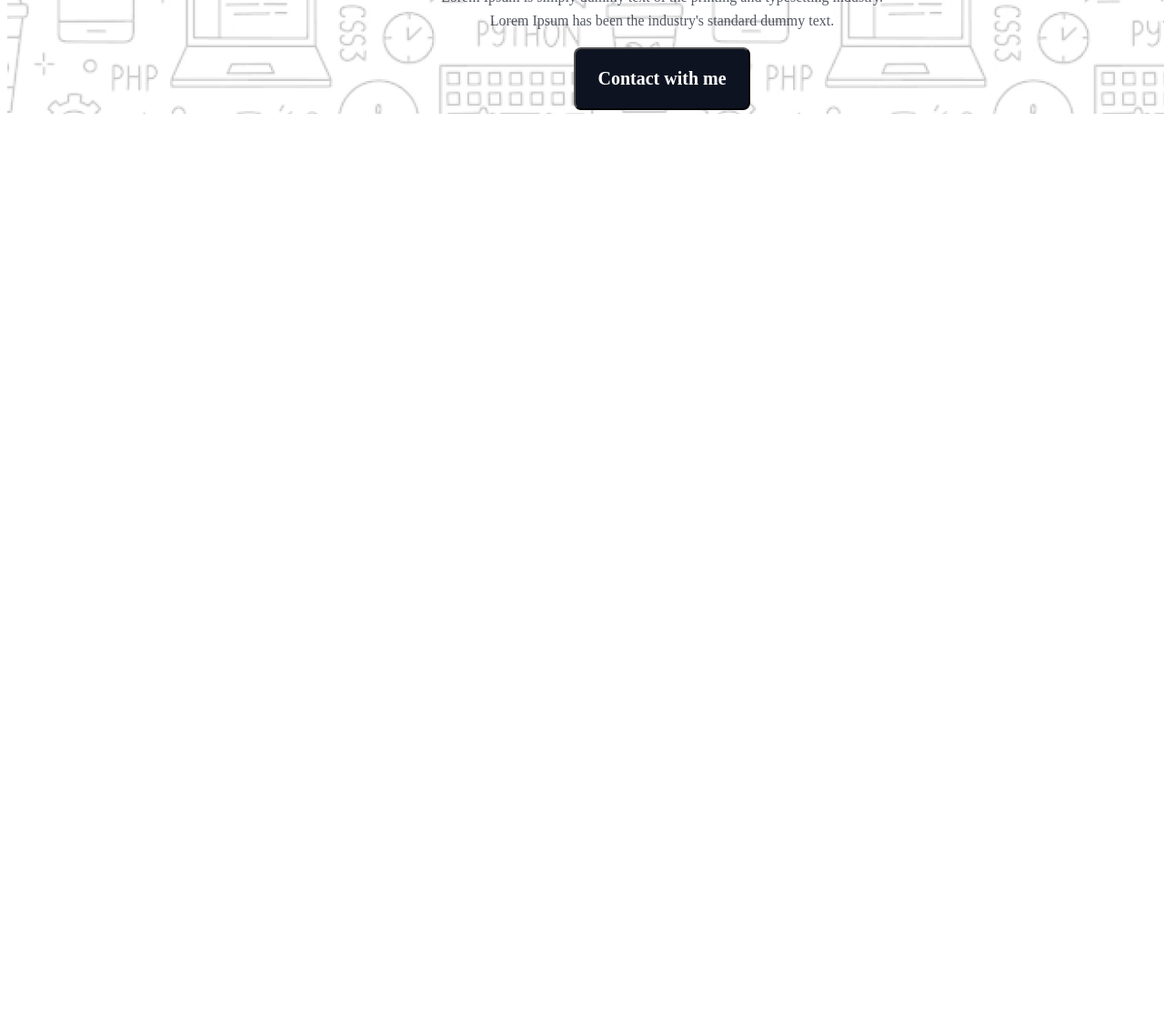
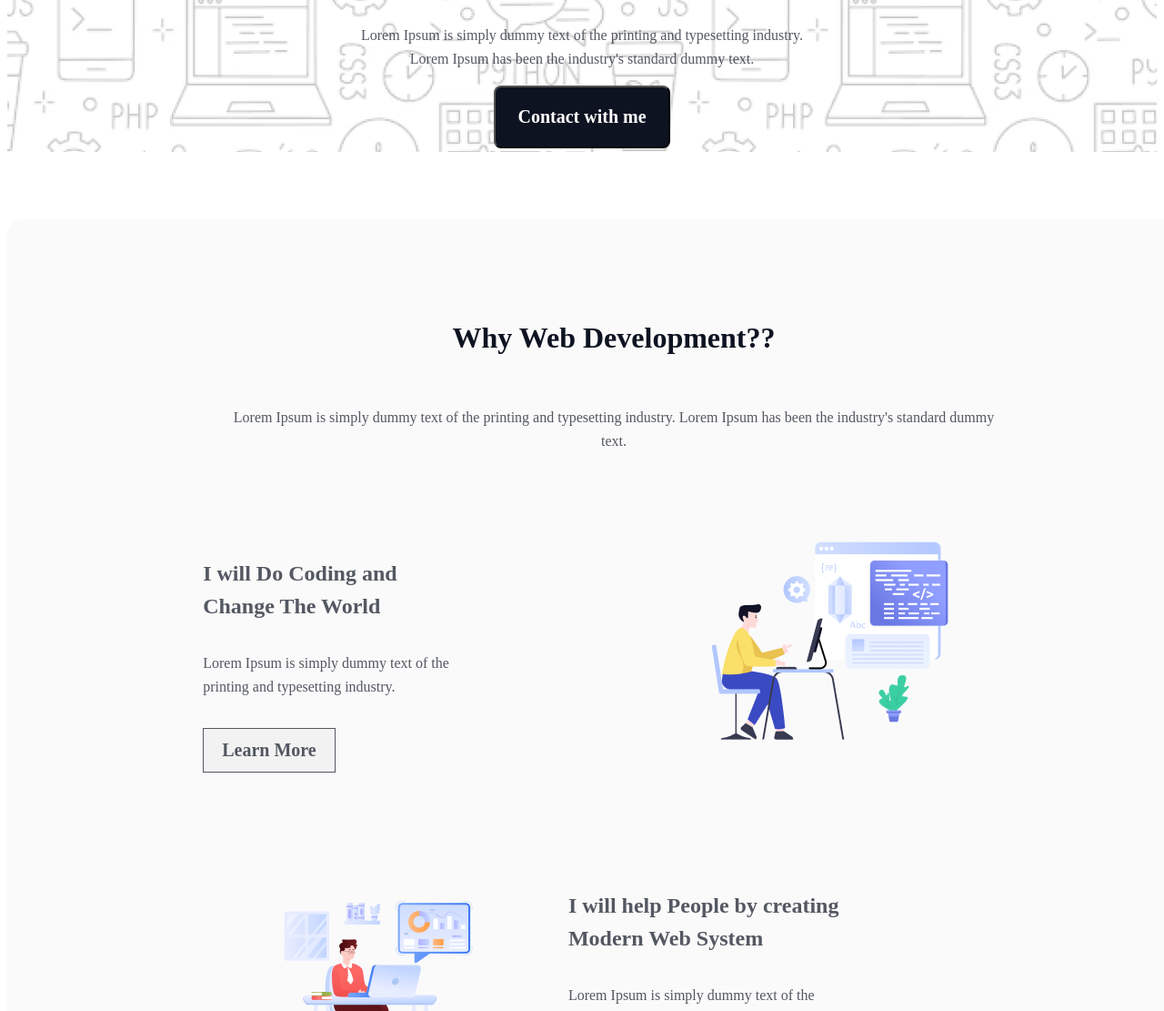
Before and after one commit to imashahida92/assignment-1-resume-ima, a plain HTML site: page index.html in a window 1280 px wide. Shown: the part 689-1800 px from the top of the page at 91% size. Before the commit the page ends 822 px from the top, so only its background shows below. Drawn offline with Linux system fonts and the light colour scheme; a web font is replaced by a local one.

Commit message:
why web development section complete

```diff
--- a/index.html
+++ b/index.html
@@ -20,7 +20,56 @@
         </div>
     </header>
     <main>
-
+        <section  class="Why-web-deb">
+            <div class="section-title">
+                <h3>Why Web Development??</h3>
+                <p>Lorem Ipsum is simply dummy text of the printing and typesetting industry. Lorem Ipsum has been the industry's  standard dummy text.</p>
+            </div>
+            <div class="section">
+                <div class="section-main">
+                    <div class="inner-div">
+                        <h4>I will Do Coding and Change The World</h4>
+                        <p>Lorem Ipsum is simply dummy text of the printing and typesetting industry.</p>
+                        <button class="btn">Learn More</button>
+                    </div>
+                    <div class="section-img">
+                        <img src="assets/Layer_1.png" alt="">
+                    </div>
+            </div>
+            <div class="section-main">
+                <div class="section-img">
+                    <img src="assets/Group 3.png" alt="">
+                </div>
+                <div class="inner-div">
+                    <h4>I will help People by creating Modern Web System</h4>
+                    <p>Lorem Ipsum is simply dummy text of the printing and typesetting industry.</p>
+                    <button class="btn">Learn More</button>
+                </div>
+        </div>
+        <div class="section-main">
+            <div class="inner-div">
+                <h4>I will Do Coding and Change The World</h4>
+                <p>Lorem Ipsum is simply dummy text of the printing and typesetting industry.</p>
+                <button class="btn">Learn More</button>
+            </div>
+            <div class="section-img">
+                <img src="assets/Group 4.png" alt="">
+            </div>
+    </div>
+            </div>
+        </section>
+        <section class="inspiration">
+            <div class="section-title">
+                <h3>My Inspiration</h3>
+                <p>Lorem Ipsum is simply dummy text of the printing and typesetting industry. Lorem Ipsum has been the industry's standard dummy text.</p>
+            </div>
+        </section>
+        <section class="target">
+            <div class="section-title">
+                <h3>My Current Target</h3>
+                <p>Lorem Ipsum is simply dummy text of the printing and typesetting industry. Lorem Ipsum has been the industry's standard dummy text.</p>
+            </div>
+        </section>
     </main>
     <footer>
 
--- a/style.css
+++ b/style.css
@@ -38,17 +38,20 @@ header .nav {
     align-items: center;
     margin-bottom: 35px;
     margin-top: 38px;
+    width: 1440px;
+    height: 131px;
 }
 header .profile{
     background-image: url(assets/Hero-bg.png);
     background-size: cover;
-    width: 1440px;
+    max-width: 1440px;
     height: 652px;
     margin: 0 auto;
     display: flex;
     justify-content:center;
     align-items:center;
     flex-direction: column;
+    margin-bottom: 74px;
     /* position: absolute; */
 }
 header .profile img{
@@ -90,3 +93,99 @@ line-height: 23px;
 letter-spacing: 0%;
 text-align: center;
 }
+/* main start here  */
+/* why web development  */
+.Why-web-deb{
+    width: 1140px;
+    height: 1395px;
+    margin: 0 auto;
+    padding: 80px 97px;
+    margin-bottom: 88px;
+    border-radius: 16px;
+    background-color: rgba(13, 19, 33, 0.02);
+}
+.section-title{
+    display: flex;
+    justify-content: flex-start;
+    flex-direction: column;
+    text-align: center;
+    width: 852px;
+    height: 39px;
+    margin: 0 auto;
+    margin-bottom: 172px;
+}
+.section-title h3{
+    color: rgb(13, 19, 33);
+font-family: Azeret Mono;
+font-size: 32px;
+font-weight: 800;
+/* line-height: 37px; */
+letter-spacing: 0%;
+text-align: center;
+/* padding-top: 80px; */
+}
+.section-title p{
+    color: rgb(13, 19, 33);
+font-family: Azeret Mono;
+font-size: 16px;
+font-weight: 400;
+line-height: 26px;
+letter-spacing: 0%;
+text-align: center;
+opacity: 0.7;
+margin-top: 24px;
+}
+/* reason box */
+.section-main{
+    padding: 48px;
+    display: flex;
+    justify-content: center;
+    align-items: center;
+}
+.section-main .inner-div h4{
+    color: rgba(13, 19, 33, 0.7);
+font-family: Azeret Mono;
+font-size: 24px;
+font-weight: 700;
+line-height: 36px;
+letter-spacing: 0%;
+text-align: left;
+width: 60%;
+}
+.section-main .inner-div p{
+color: rgb(13, 19, 33);
+font-family: Azeret Mono;
+font-size: 16px;
+font-weight: 400;
+line-height: 26px;
+letter-spacing: 0%;
+text-align: left;
+width: 60%;
+opacity: 0.7;
+margin-bottom: 32px;
+
+}
+.btn{
+    box-sizing: border-box;
+border: 1px solid rgb(13, 19, 33);
+opacity: 0.7;
+padding: 12px 20px 12px 20px;
+color: rgb(13, 19, 33);
+font-family: Azeret Mono;
+font-size: 20px;
+font-weight: 600;
+line-height: 23px;
+letter-spacing: 0%;
+text-align: center;
+}
+.section-img{
+    text-align: center;
+    width: 40%;
+}
+.inspiration{
+    width: 1140px;
+height: 777px;
+border: 1px solid black;
+margin: 0 auto;
+margin-bottom: 149px;
+}
```
